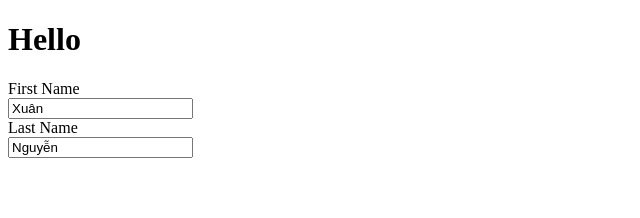
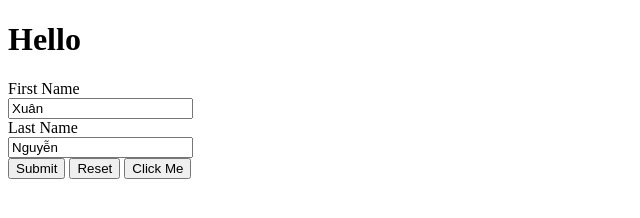
Before and after one commit to Jundevgit/CodeGym, a plain HTML site: page index.html in a window 1280 px wide. Shown: the whole page, without its empty margins (0-640 px from the left). Drawn offline with Linux system fonts and the light colour scheme.

Commit message:
update vision

```diff
--- a/index.html
+++ b/index.html
@@ -11,6 +11,9 @@
     <input type="text" id="fname" name="fname" value="Xuân"><br>
     <label for="lname">Last Name</label><br>
     <input type="text" id="lname" name="lname" value="Nguyễn"><br>
+    <input type="submit" value="Submit">
+    <input type="reset">
+    <input type="button" onclick="alert('Hello World!')" value="Click Me">
 </form>
 
 </body>
```
